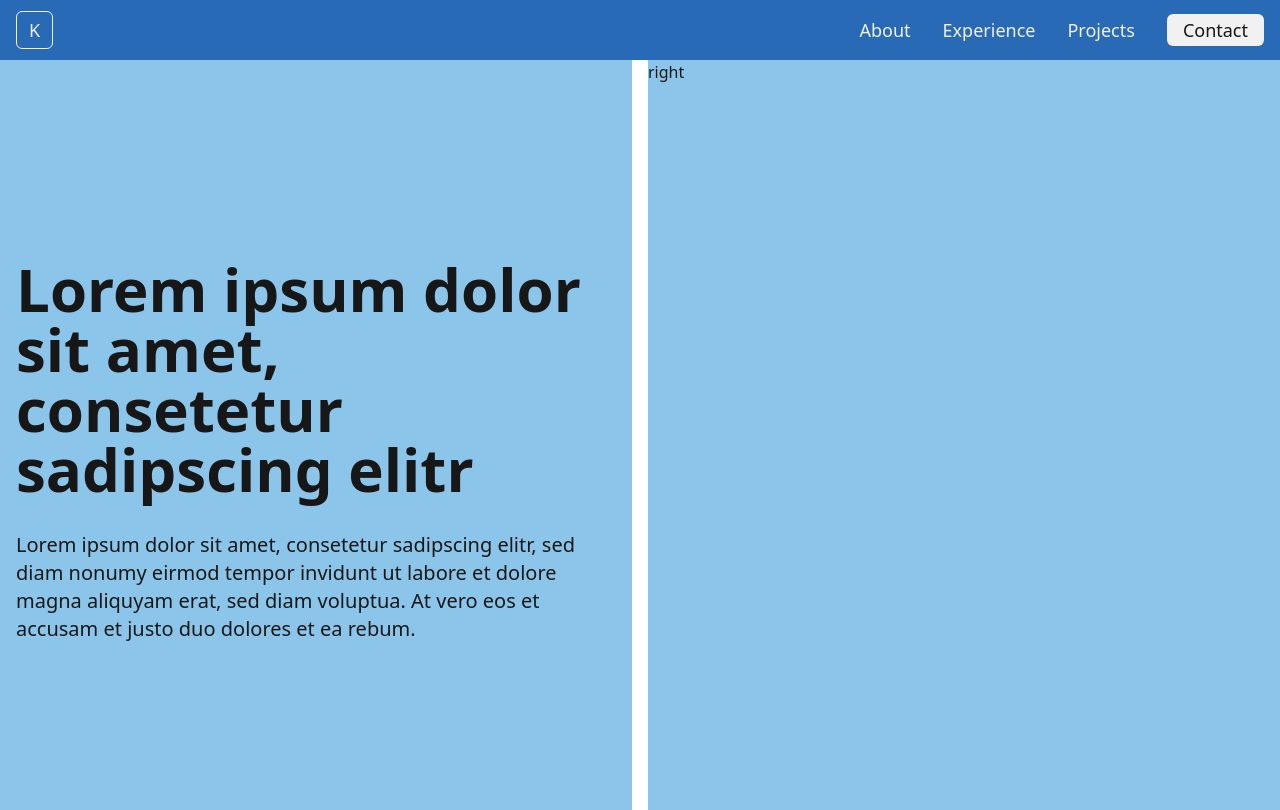
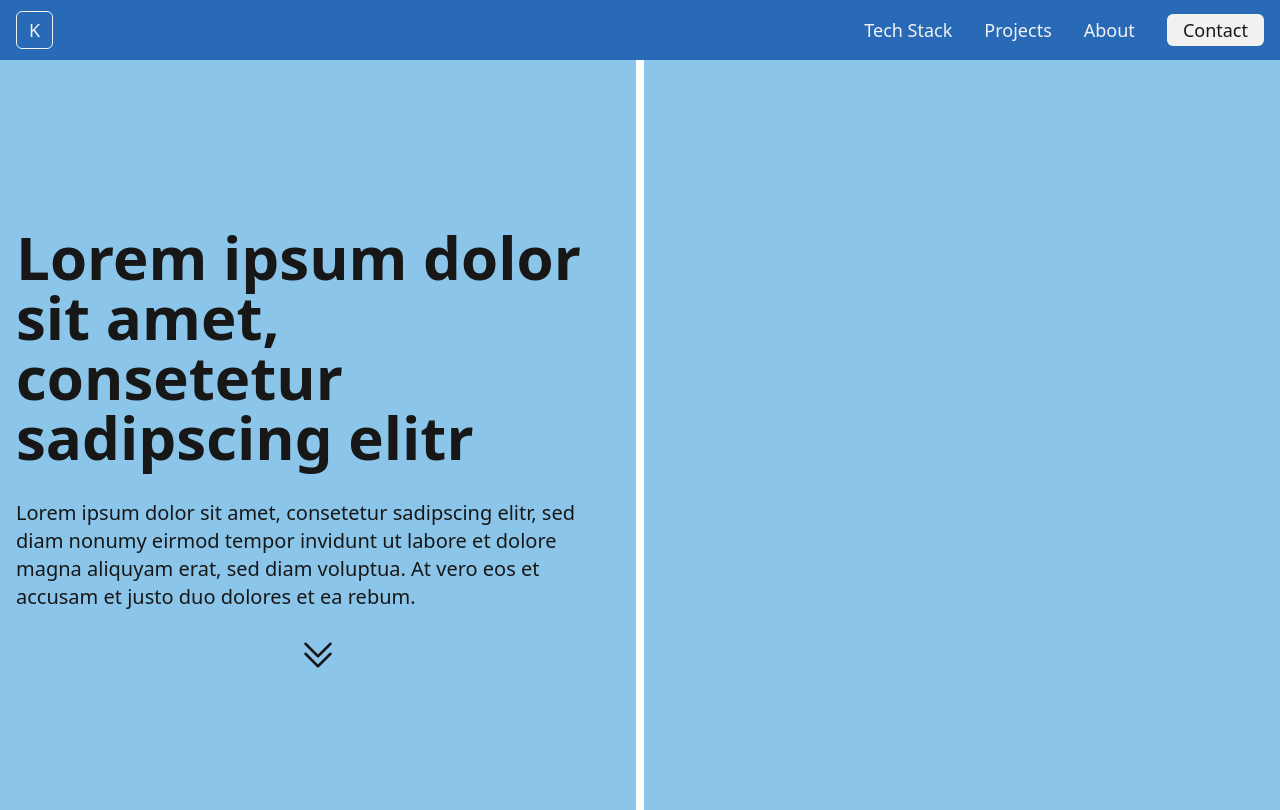
Before and after one commit to ddk-epic/my-portfolio, a Next.js app: page / in a window 1280 px wide. Built offline with nearby package versions, Linux system fonts and the light colour scheme.

Commit message:
add jump arrow + some fixes

```diff
--- /dev/null
+++ b/components/ChevronDown.tsx
@@ -0,0 +1,22 @@
+import React from "react";
+
+const ChevronDown = ({ className }: { className: string }) => {
+  return (
+    <svg
+      xmlns="http://www.w3.org/2000/svg"
+      fill="none"
+      viewBox="0 0 24 24"
+      strokeWidth={1.5}
+      stroke="currentColor"
+      className={className}
+    >
+      <path
+        strokeLinecap="round"
+        strokeLinejoin="round"
+        d="m4.5 5.25 7.5 7.5 7.5-7.5m-15 6 7.5 7.5 7.5-7.5"
+      />
+    </svg>
+  );
+};
+
+export default ChevronDown;
--- a/components/Hero.tsx
+++ b/components/Hero.tsx
@@ -1,9 +1,10 @@
 import React from "react";
+import JumpButton from "./JumpButton";
 
 const Hero = () => {
   return (
     <section className="w-full">
-      <div className="wrapper grid grid-cols-1 lg:grid-cols-2 gap-4">
+      <div className="wrapper grid grid-cols-1 lg:grid-cols-2 gap-2">
         <aside className="h-[750px] bg-secondary">
           <div className="h-full flex flex-col justify-center items-center mx-2 lg:mx-4">
             <h1 className="w-full my-8 text-4xl md:text-5xl lg:text-6xl text-center lg:text-left font-bold">
@@ -15,9 +16,12 @@ const Hero = () => {
               erat, sed diam voluptua. At vero eos et accusam et justo duo
               dolores et ea rebum.
             </p>
+            <div className="mt-6">
+              <JumpButton />
+            </div>
           </div>
         </aside>
-        <aside className="h-[750px] bg-secondary hidden lg:block">right</aside>
+        <aside className="h-[750px] bg-secondary hidden lg:block"></aside>
       </div>
     </section>
   );
--- /dev/null
+++ b/components/JumpButton.tsx
@@ -0,0 +1,14 @@
+import React from "react";
+import ChevronDown from "./ChevronDown";
+
+const JumpButton = () => {
+  return (
+    <>
+      <a href="#projects">
+        <ChevronDown className="w-8 h-8 lg:w-10 lg:h-10 cursor-pointer" />
+      </a>
+    </>
+  );
+};
+
+export default JumpButton;
--- a/constants/navLinks.ts
+++ b/constants/navLinks.ts
@@ -1,5 +1,6 @@
 export const navLinks: { name: string; link: string }[] = [
+  { name: "Tech Stack", link: "#techstack" },
+  //{ name: "Experience", link: "#experience" },
+  { name: "Projects", link: "#work" },
   { name: "About", link: "#about" },
-  { name: "Experience", link: "#experience" },
-  { name: "Projects", link: "#work" },
 ];
--- a/tsconfig.json
+++ b/tsconfig.json
@@ -22,6 +22,6 @@
       "@/*": ["./*"]
     }
   },
-  "include": ["next-env.d.ts", "**/*.ts", "**/*.tsx", ".next/types/**/*.ts"],
+  "include": ["next-env.d.ts", "**/*.ts", "**/*.tsx", ".next/types/**/*.ts", "components/JumpButton.tsx"],
   "exclude": ["node_modules"]
 }
```
